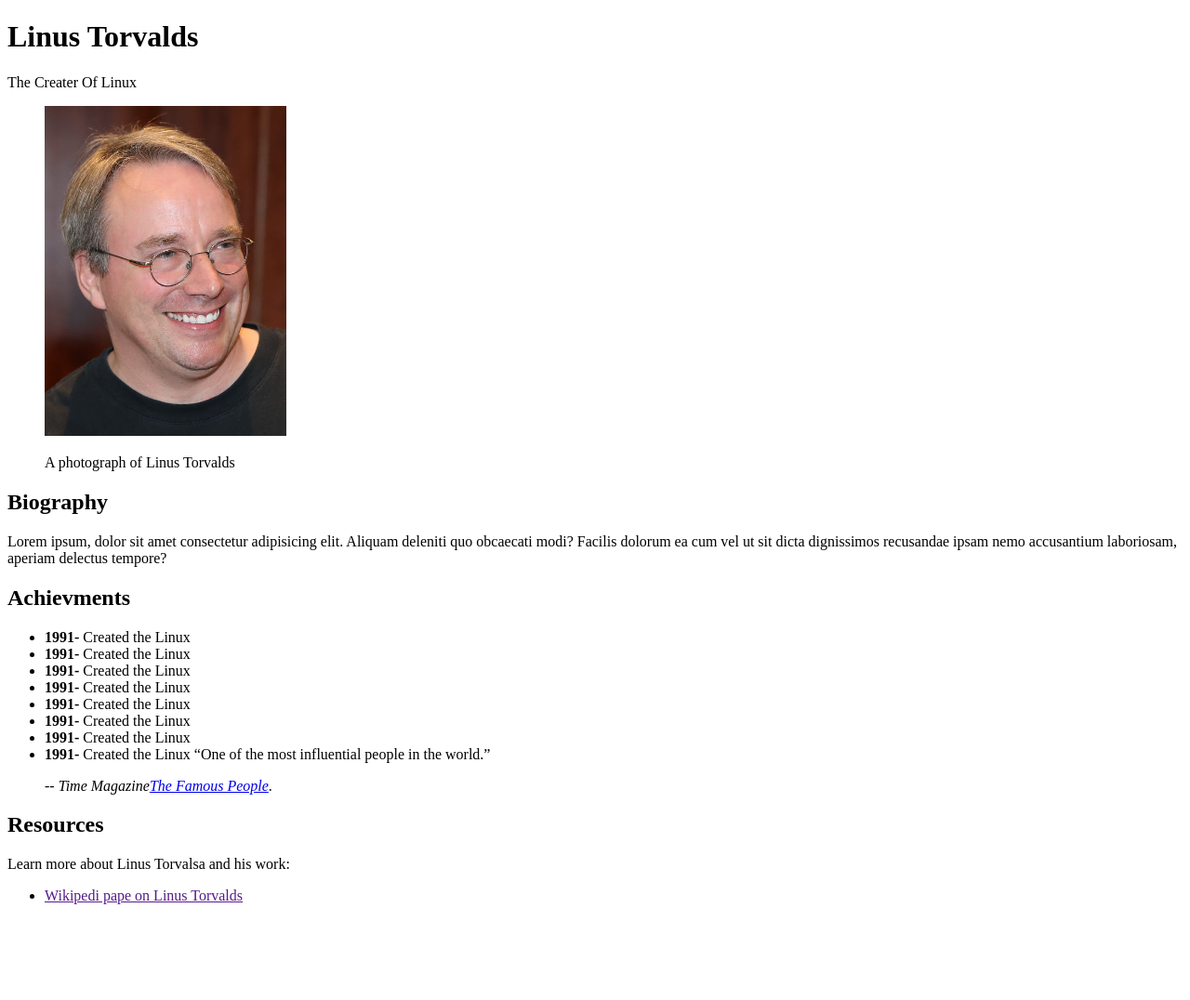
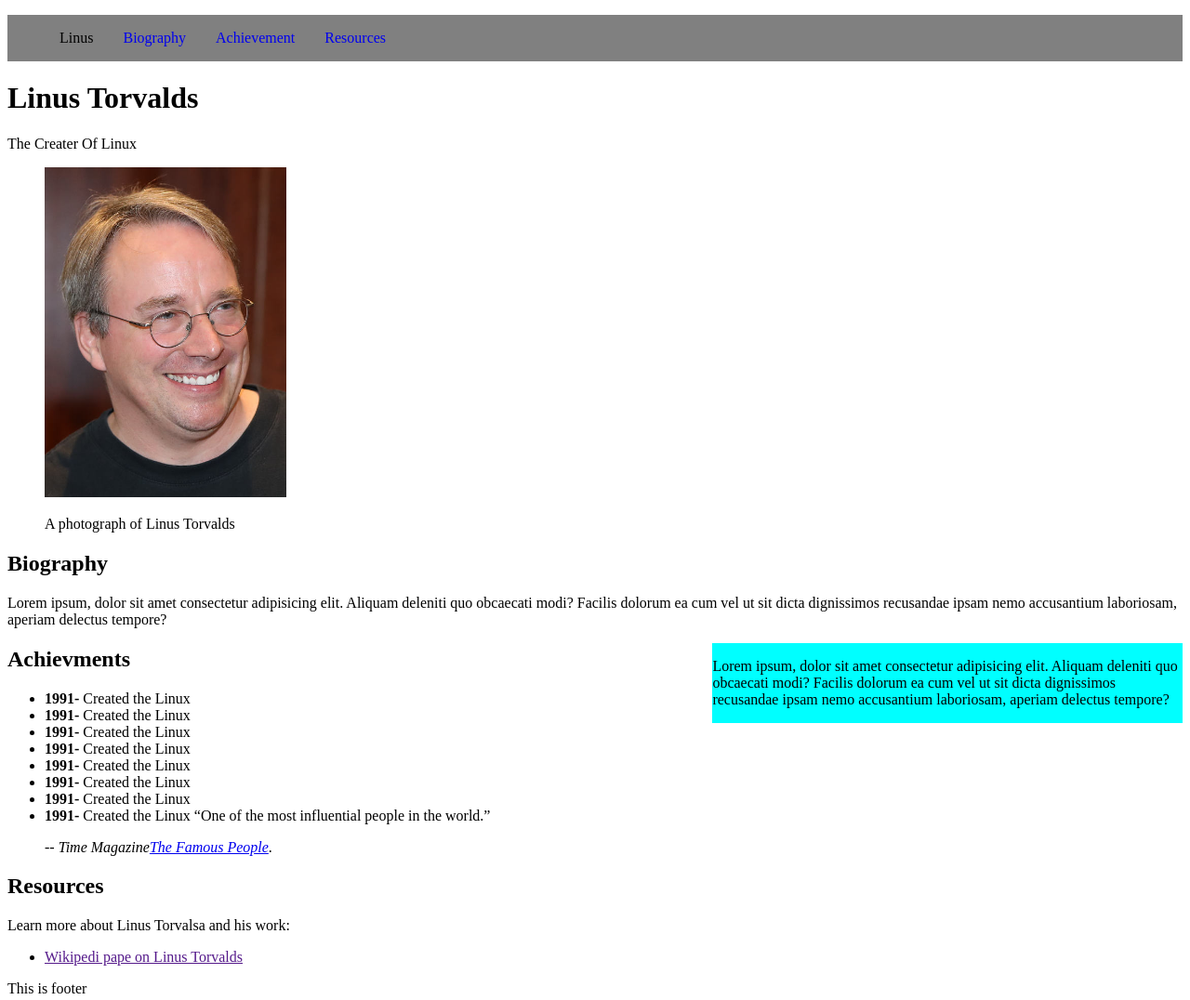
Before and after one commit to Rishi05051997/Web-Development-Bootcamp, a plain HTML site: page HTML/2-Tag-Practice/hw.html in a window 1280 px wide. Shown: the whole page at 93% size. Before the commit the page ends 989 px from the top, so only its background shows below. Drawn offline with Linux system fonts and the light colour scheme.

Commit message:
Fixed: Tag Homework

```diff
--- a/HTML/2-Tag-Practice/hw.html
+++ b/HTML/2-Tag-Practice/hw.html
@@ -5,24 +5,89 @@
     <meta charset="UTF-8">
     <meta name="viewport" content="width=device-width, initial-scale=1.0">
     <title>Linus Torvalds</title>
+    <link rel="icon" type="image/x-icon" href="./src/linux.jpeg">
+    <style>
+        html {
+            scroll-behavior: smooth;
+        }
+
+        .header {
+            background-color: grey;
+        }
+
+        .header nav ul {
+            display: flex;
+        }
+
+        .header nav ul li {
+            list-style-type: none;
+            padding: 1rem;
+            cursor: pointer;
+        }
+
+        .header nav ul li:hover {
+            color: whitesmoke;
+        }
+
+        .header nav ul li a {
+            text-decoration: none;
+        }
+
+        .header nav ul li a:visited,
+        a:active {
+            color: inherit;
+
+        }
+
+        aside {
+            width: 40%;
+            float: right;
+            background-color: aqua;
+        }
+    </style>
 </head>
 
 <body>
+    <header class="header">
+        <nav>
+            <ul>
+                <li>Linus</li>
+                <li> <a href="#bio">Biography</a></li>
+                <li> <a href="#achieve">Achievement</a></li>
+                <li> <a href="#resources">Resources</a></li>
+            </ul>
+        </nav>
+    </header>
+    <header>
         <h1>Linus Torvalds</h1>
         <p>The Creater Of Linux</p>
+    </header>
+
     <ul>
         <li style="list-style-type: none;">
             <img src="./linux_creator.jpeg" alt="Linus Torvalds" width="260">
             <p>A photograph of Linus Torvalds</p>
         </li>
     </ul>
-    <h2>Biography</h2>
+    <section>
+        <h2 id="bio">Biography</h2>
         <p>
-        Lorem ipsum, dolor sit amet consectetur adipisicing elit. Aliquam deleniti quo obcaecati modi? Facilis dolorum
+            Lorem ipsum, dolor sit amet consectetur adipisicing elit. Aliquam deleniti quo obcaecati modi? Facilis
+            dolorum
             ea
             cum vel ut sit dicta dignissimos recusandae ipsam nemo accusantium laboriosam, aperiam delectus tempore?
         </p>
-    <h2>Achievments</h2>
+    </section>
+    <aside>
+        <p>
+            Lorem ipsum, dolor sit amet consectetur adipisicing elit. Aliquam deleniti quo obcaecati modi? Facilis
+            dolorum
+            ea
+            cum vel ut sit dicta dignissimos recusandae ipsam nemo accusantium laboriosam, aperiam delectus tempore?
+        </p>
+    </aside>
+    <section>
+        <h2 id="achieve">Achievments</h2>
         <ul>
             <li><b>1991-</b> Created the Linux </li>
             <li><b>1991-</b> Created the Linux </li>
@@ -39,11 +104,17 @@
                 </p>
             </li>
         </ul>
-    <h2>Resources</h2>
+    </section>
+    <section>
+        <h2 id="resources">Resources</h2>
         <p>Learn more about Linus Torvalsa and his work:</p>
         <ul>
             <li><a href="">Wikipedi pape on Linus Torvalds</a></li>
         </ul>
+    </section>
+    <footer>
+        This is footer
+    </footer>
 </body>
 
 </html>
```
Also changed, not shown: HTML/4-Tag-Practice/div.html (added, +36 -0 lines), HTML/4-Tag-Practice/link.html (added, +24 -0 lines). Lines whose indentation alone changed are shown as unchanged.
